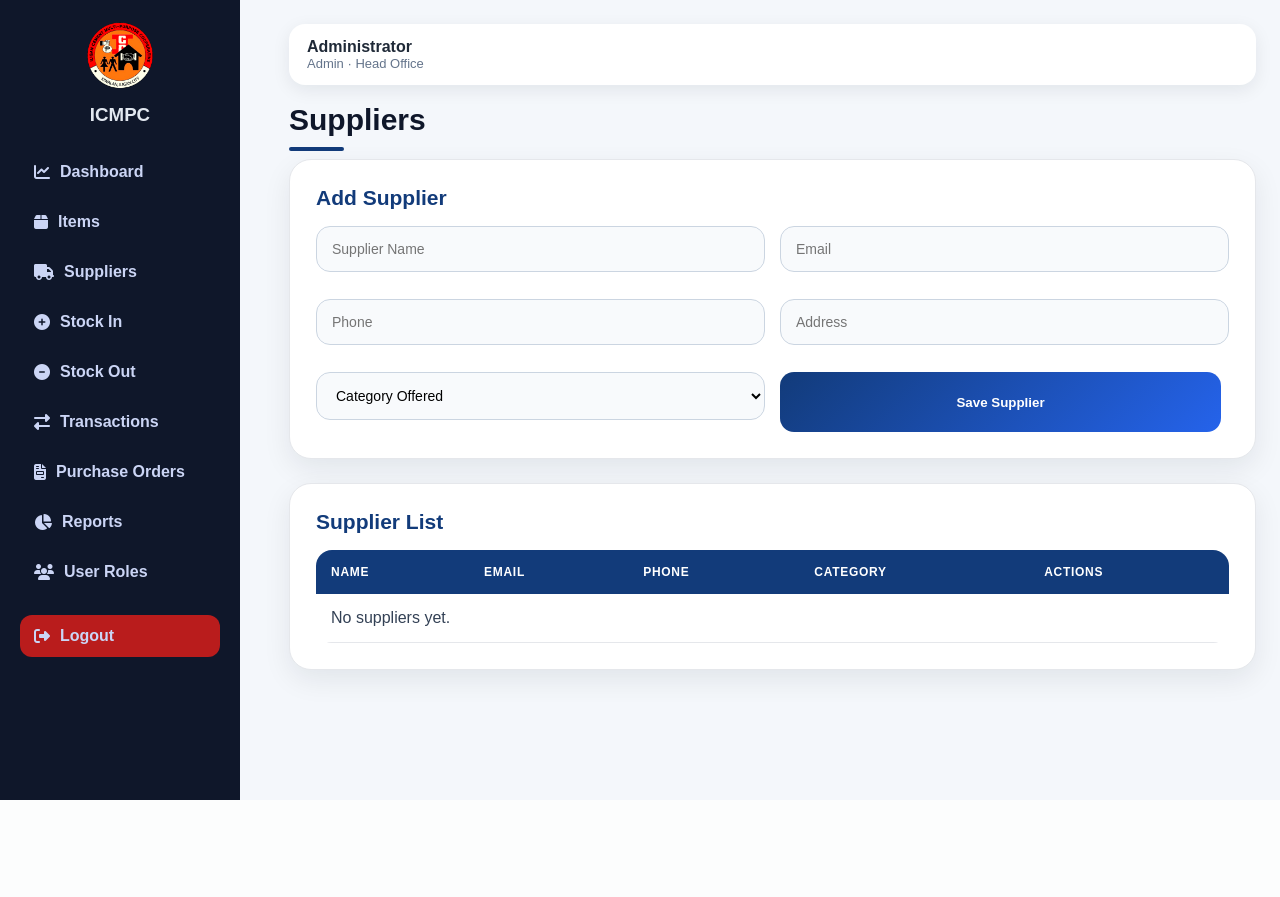
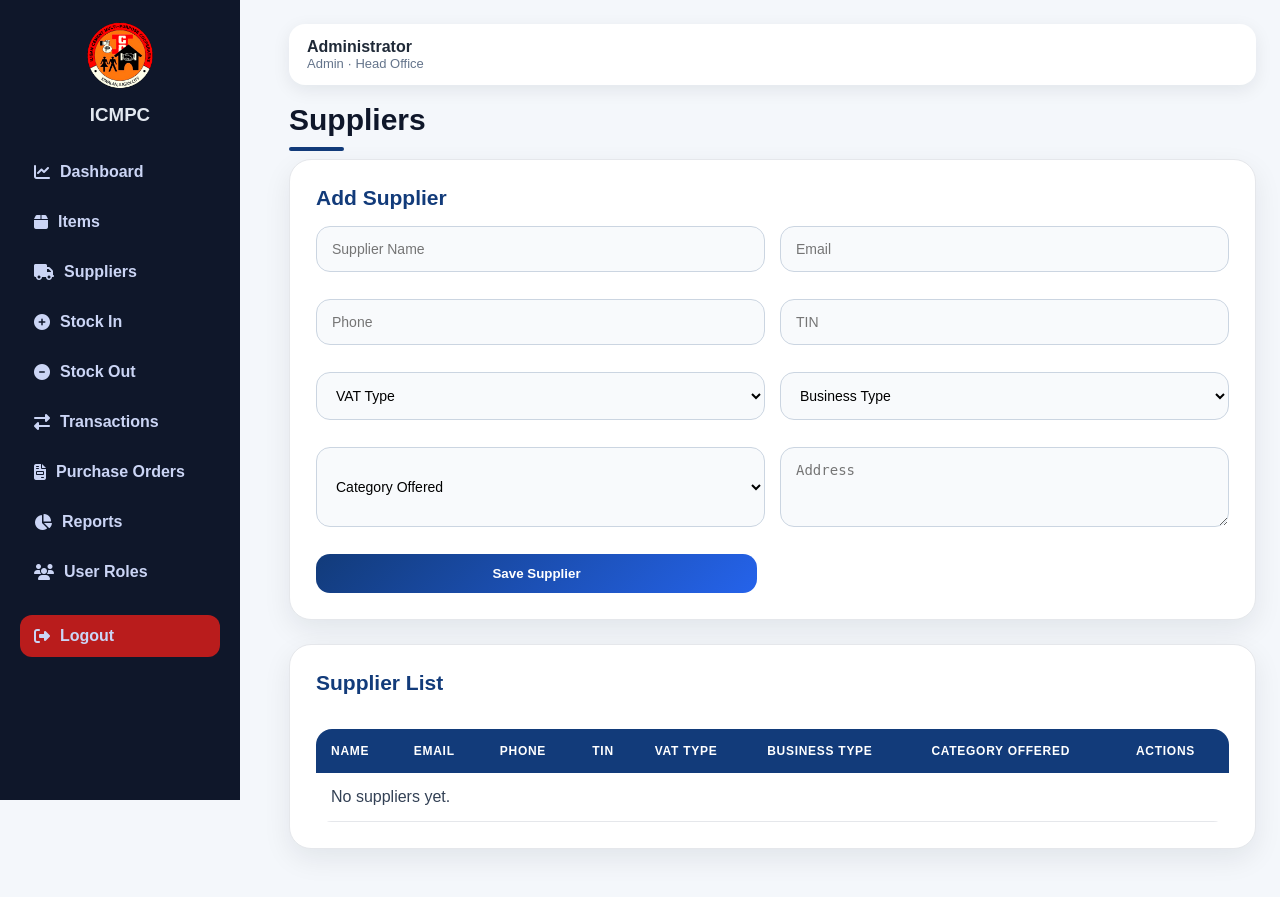
Before and after one commit to hamotk1010-cloud/icmpc-inventory-system, a Flask app: page /suppliers in a window 1280 px wide. Before the commit the page ends 800 px from the top, so only its background shows below. Run offline with Flask 3, Linux system fonts and the light colour scheme; a user stored in the database is signed in; data that the repository does not hold is empty; some libraries are stand-ins or nearby versions.

Commit message:
Add professional edit supplier page and Update suppliers page with category and edit action

```diff
--- a/templates/suppliers.html
+++ b/templates/suppliers.html
@@ -8,25 +8,42 @@
 
     <form method="POST" class="form-grid">
         <input name="name" placeholder="Supplier Name" required>
-        <input name="email" placeholder="Email">
+        <input name="email" type="email" placeholder="Email">
         <input name="phone" placeholder="Phone">
-        <input name="address" placeholder="Address">
+        <input name="tin" placeholder="TIN">
+
+        <select name="vat_type">
+            <option value="">VAT Type</option>
+            <option value="VAT">VAT</option>
+            <option value="Non-VAT">Non-VAT</option>
+        </select>
+
+        <select name="business_type">
+            <option value="">Business Type</option>
+            <option value="Corporation">Corporation</option>
+            <option value="Sole Proprietorship">Sole Proprietorship</option>
+        </select>
 
         <select name="category">
             <option value="">Category Offered</option>
-            <option>Office Supplies</option>
-            <option>Furniture and Fixtures</option>
-            <option>Equipment</option>
-            <option>Food</option>
-            <option>Services</option>
+            <option value="Office Supplies">Office Supplies</option>
+            <option value="Furniture and Fixtures">Furniture and Fixtures</option>
+            <option value="Equipment">Equipment</option>
+            <option value="Expenses">Expenses</option>
+            <option value="Food">Food</option>
+            <option value="Services">Services</option>
         </select>
+
+        <textarea name="address" placeholder="Address"></textarea>
 
         <button type="submit">Save Supplier</button>
     </form>
 </section>
 
 <section class="panel">
+    <div class="panel-head">
         <h2>Supplier List</h2>
+    </div>
 
     <table>
         <thead>
@@ -34,7 +51,10 @@
                 <th>Name</th>
                 <th>Email</th>
                 <th>Phone</th>
-                <th>Category</th>
+                <th>TIN</th>
+                <th>VAT Type</th>
+                <th>Business Type</th>
+                <th>Category Offered</th>
                 <th>Actions</th>
             </tr>
         </thead>
@@ -43,18 +63,30 @@
         {% for s in suppliers %}
             <tr>
                 <td>{{ s.name }}</td>
-            <td>{{ s.email }}</td>
-            <td>{{ s.phone }}</td>
-            <td>{{ s.category or "N/A" }}</td>
-
+                <td>{{ s.email or "N/A" }}</td>
+                <td>{{ s.phone or "N/A" }}</td>
+                <td>{{ s.tin or "N/A" }}</td>
+                <td>{{ s.vat_type or "N/A" }}</td>
+                <td>{{ s.business_type or "N/A" }}</td>
+                <td>
+                    {% if s.category %}
+                        <span class="badge">{{ s.category }}</span>
+                    {% else %}
+                        N/A
+                    {% endif %}
+                </td>
                 <td>
                     {% if session.get("role") == "admin" %}
                         <a href="{{ url_for('edit_supplier', supplier_id=s.id) }}" class="btn-small">✏️ Edit</a>
+                    {% else %}
+                        N/A
                     {% endif %}
                 </td>
             </tr>
         {% else %}
-            <tr><td colspan="5">No suppliers yet.</td></tr>
+            <tr>
+                <td colspan="8">No suppliers yet.</td>
+            </tr>
         {% endfor %}
         </tbody>
     </table>
```
Lines whose indentation alone changed are shown as unchanged.
